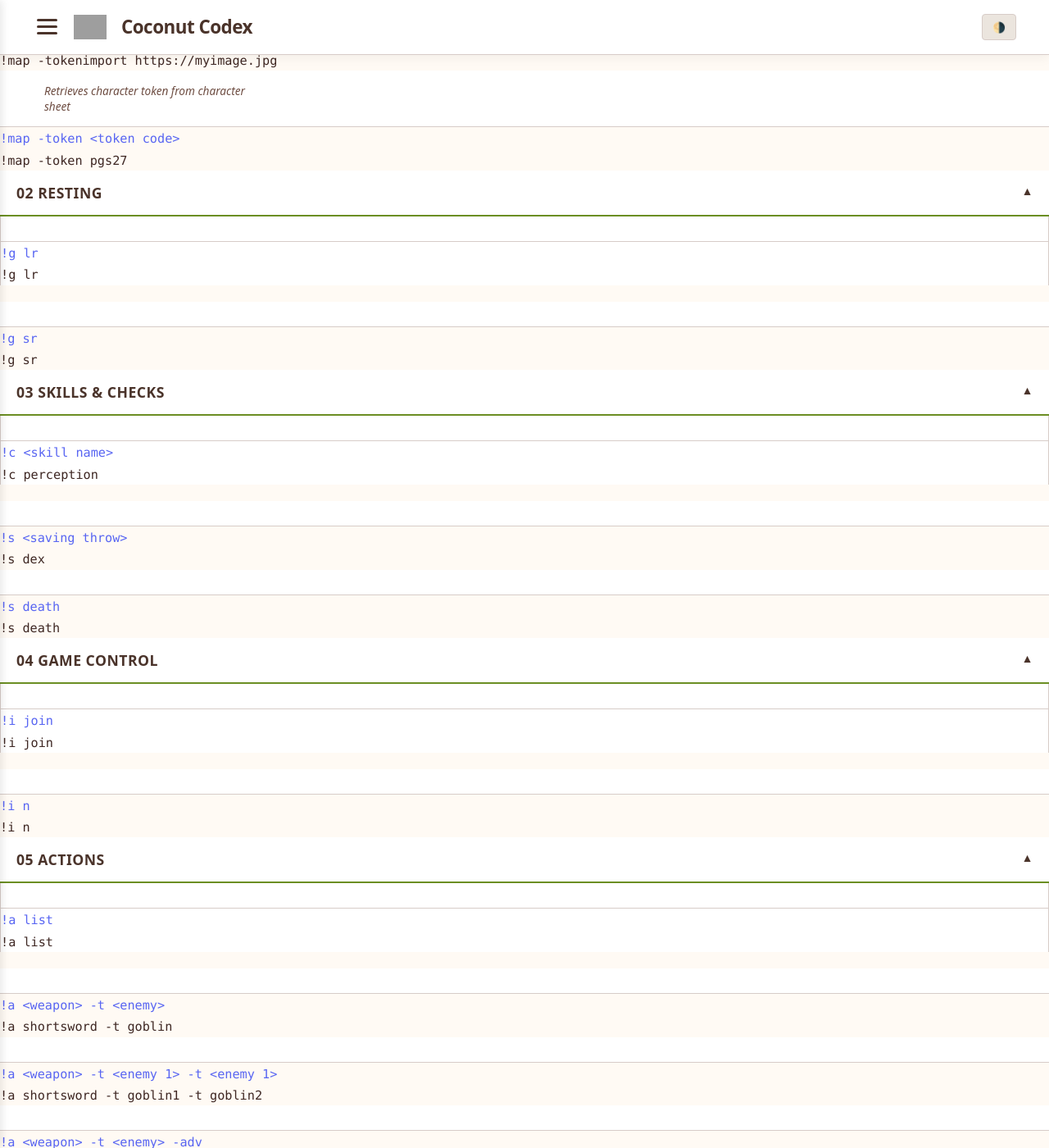
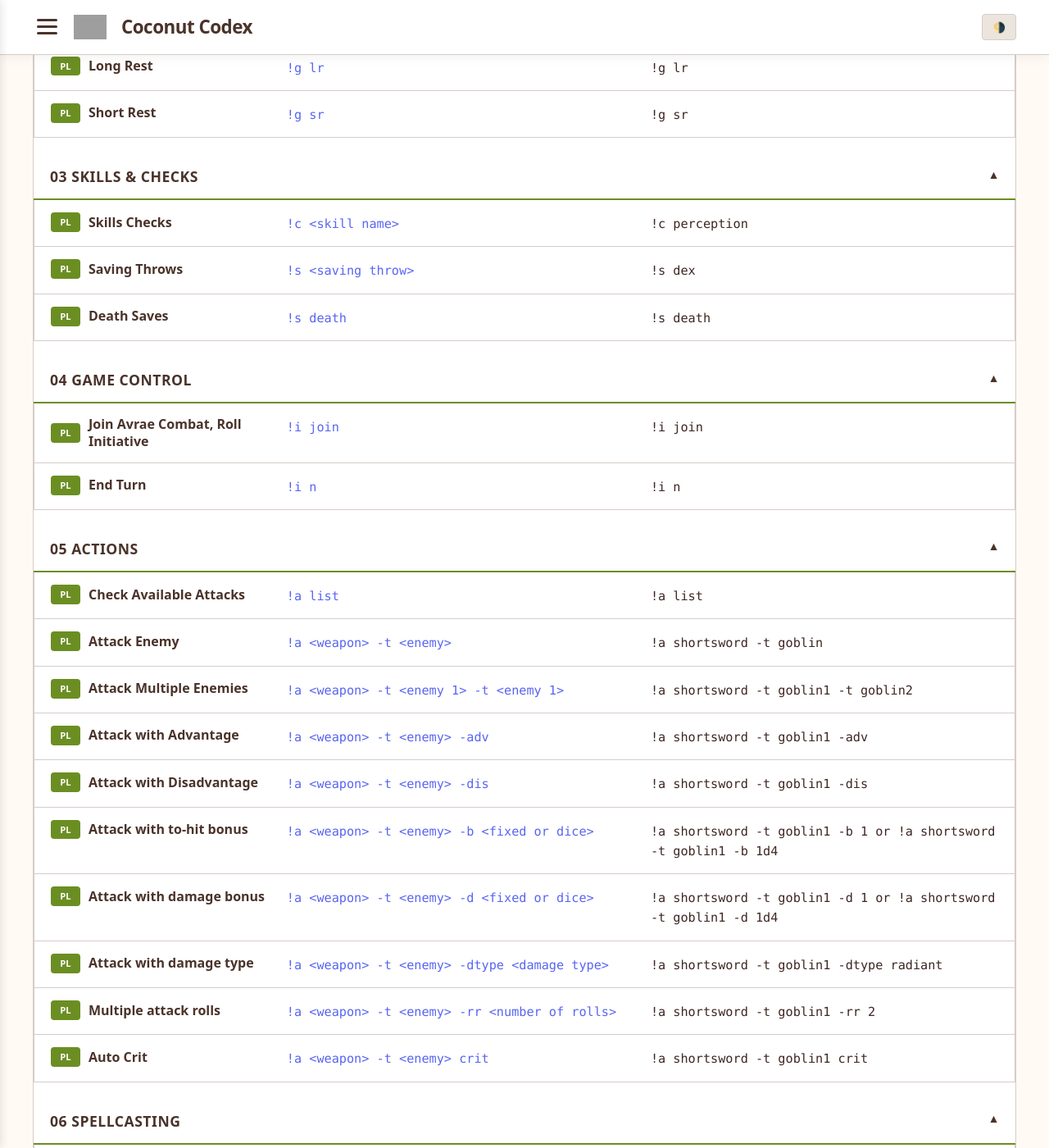
Before and after one commit to coconutswallow/codex, a Jekyll site: the page built from avrae.html, in a window 1280 px wide and 1400 px high, scrolled down 1279 px. Shown: the whole window at 82% size. Built offline with Jekyll 4.4.1, drawn with Linux system fonts in a browser that asks for light colours; a script that is not in the unit is left out; some of the changed text lies outside the part shown; grey boxes are pictures that could not be loaded.

Commit message:
Revert "Update avrae.html"
This reverts commit ff39710c38e06289b0ed484ff6527b492bc41e5a.

```diff
--- a/avrae.html
+++ b/avrae.html
@@ -41,6 +41,19 @@
           <div class="cmd-row"
                data-search="{{ cmd.title }} {{ cmd.tags }} {{ cmd.note }}"
                data-type="{{ cmd.type | default: 'Both' }}">
+
+            <div class="col-heading">
+              <div class="title-wrapper">
+                  {% if cmd.type == 'DM' %}
+                      <span class="cmd-badge" style="background:#4A332A; color:white;">DM</span>
+                  {% elsif cmd.type == 'Player' %}
+                      <span class="cmd-badge" style="background:#6B8E23; color:white;">PL</span>
+                  {% else %}
+                      <span class="cmd-badge" style="opacity:0;">--</span>
+                  {% endif %}
+
+                  <div class="cmd-title">{{ cmd.title }}</div>
+              </div>
 
               {% if cmd.note %}
                   <div class="cmd-note-text">{{ cmd.note }}</div>
```
